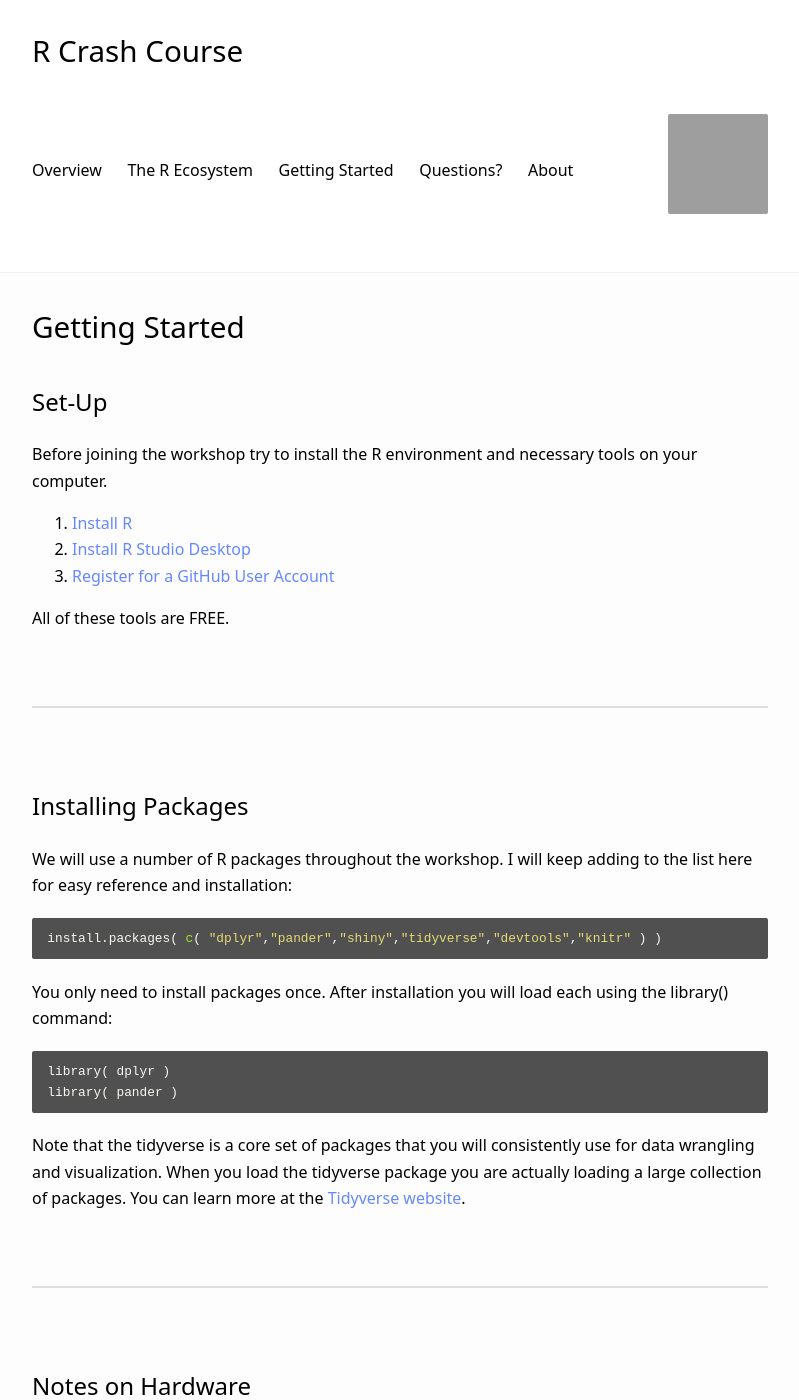
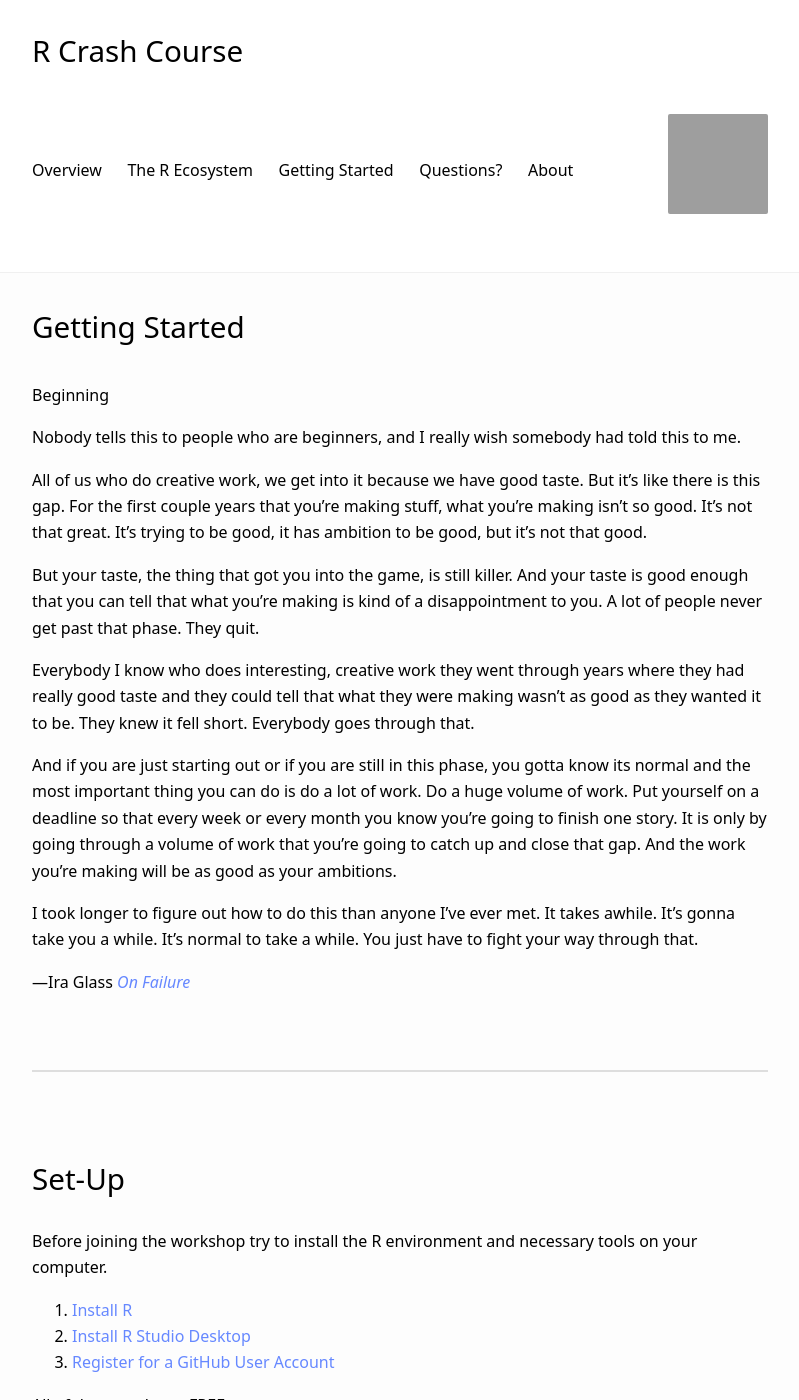
Before and after one commit to Nonprofit-Open-Data-Collective/r-crash-course, a Jekyll site: the page built from packages.md, in a window 1280 px wide and 1400 px high. Shown: the whole window, without its empty margins (240-1039 px from the left). Built offline with Jekyll 4.4.1, drawn with Linux system fonts in a browser that asks for light colours; our own code applies the rules of GitHub Pages for plain Markdown files; grey boxes are pictures that could not be loaded.

Commit message:
Update packages.md

```diff
--- a/packages.md
+++ b/packages.md
@@ -3,7 +3,29 @@ title: "Getting Started"
 ---
 
 
-## Set-Up
+
+**Beginning**
+
+Nobody tells this to people who are beginners, and I really wish somebody had told this to me.
+
+All of us who do creative work, we get into it because we have good taste. But it’s like there is this gap. For the first couple years that you’re making stuff, what you’re making isn’t so good. It’s not that great. It’s trying to be good, it has ambition to be good, but it’s not that good.
+
+But your taste, the thing that got you into the game, is still killer. And your taste is good enough that you can tell that what you’re making is kind of a disappointment to you. A lot of people never get past that phase. They quit.
+
+Everybody I know who does interesting, creative work they went through years where they had really good taste and they could tell that what they were making wasn’t as good as they wanted it to be. They knew it fell short. Everybody goes through that.
+
+And if you are just starting out or if you are still in this phase, you gotta know its normal and the most important thing you can do is do a lot of work. Do a huge volume of work. Put yourself on a deadline so that every week or every month you know you’re going to finish one story. It is only by going through a volume of work that you’re going to catch up and close that gap. And the work you’re making will be as good as your ambitions.
+
+I took longer to figure out how to do this than anyone I’ve ever met. It takes awhile. It’s gonna take you a while. It’s normal to take a while. You just have to fight your way through that.
+
+—Ira Glass [*On Failure*](https://jamesclear.com/ira-glass-failure)
+
+<br>
+<hr>
+<br>
+
+
+# Set-Up
 
 Before joining the workshop try to install the R environment and necessary tools on your computer.
 
```
